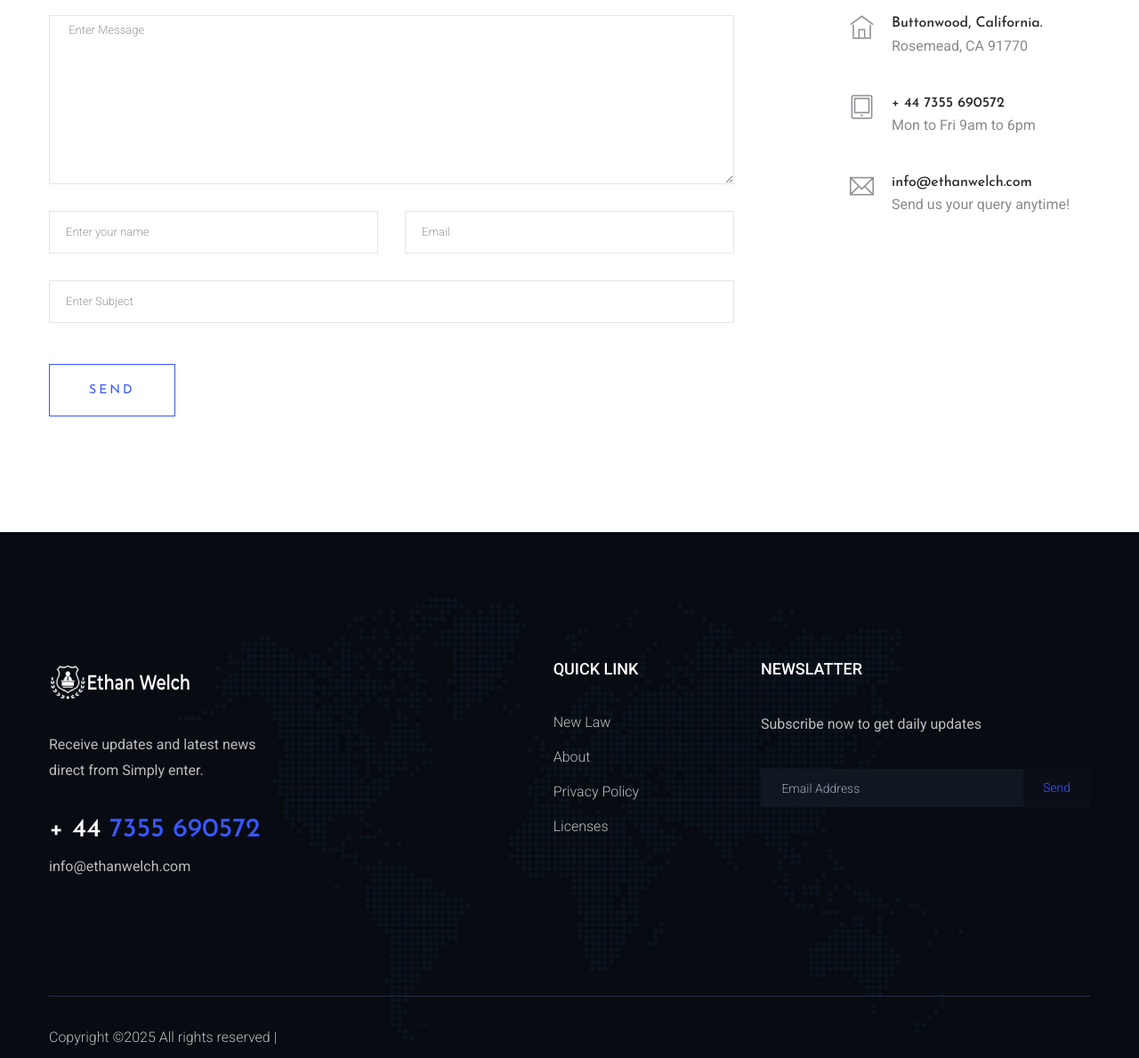
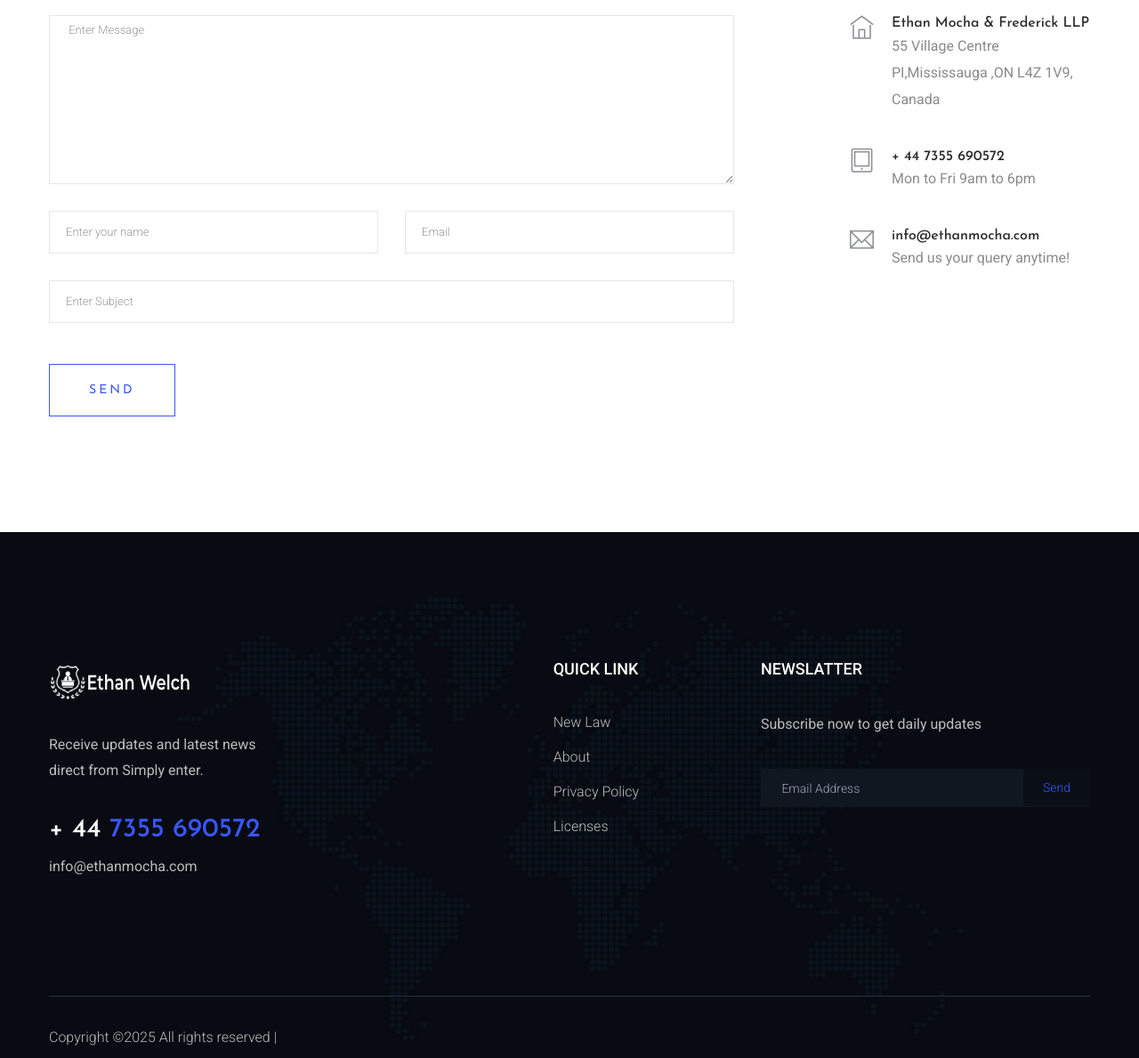
Before and after one commit to Nathan-Okolo/ethan, a plain HTML site: page contact.html in a window 1280 px wide. Shown: the part 1270-2459 px from the top of the page at 89% size. Drawn offline with Linux system fonts and the light colour scheme; some packages are replaced by stand-ins of ours.

Commit message:
update contact email to info@ethanmocha.com across multiple HTML files

```diff
--- a/contact.html
+++ b/contact.html
@@ -174,8 +174,8 @@
                         <div class="media contact-info">
                             <span class="contact-info__icon"><i class="ti-home"></i></span>
                             <div class="media-body">
-                                <h3>Buttonwood, California.</h3>
-                                <p>Rosemead, CA 91770</p>
+                                <h3>Ethan Mocha & Frederick LLP</h3>
+                                <p>55 Village Centre PI,Mississauga ,ON L4Z 1V9, Canada</p>
                             </div>
                         </div>
                         <div class="media contact-info">
@@ -188,7 +188,7 @@
                         <div class="media contact-info">
                             <span class="contact-info__icon"><i class="ti-email"></i></span>
                             <div class="media-body">
-                                <h3>info@ethanwelch.com</h3>
+                                <h3>info@ethanmocha.com</h3>
                                 <p>Send us your query anytime!</p>
                             </div>
                         </div>
@@ -217,7 +217,7 @@
                                 </div>
                                 <div class="footer-number">
                                     <h4><span>+ 44 </span> 7355 690572</h4>
-                                    <p>info@ethanwelch.com</p>
+                                    <p>info@ethanmocha.com</p>
                                 </div>
                             </div>
                         </div>
```
Also changed, not shown: about.html (+1 -1 lines), blog.html (+1 -1 lines), blog_details.html (+1 -1 lines), cases.html (+1 -1 lines), cases_details.html (+1 -1 lines), elements.html (+1 -1 lines), index.html (+1 -1 lines), services.html (+1 -1 lines).
